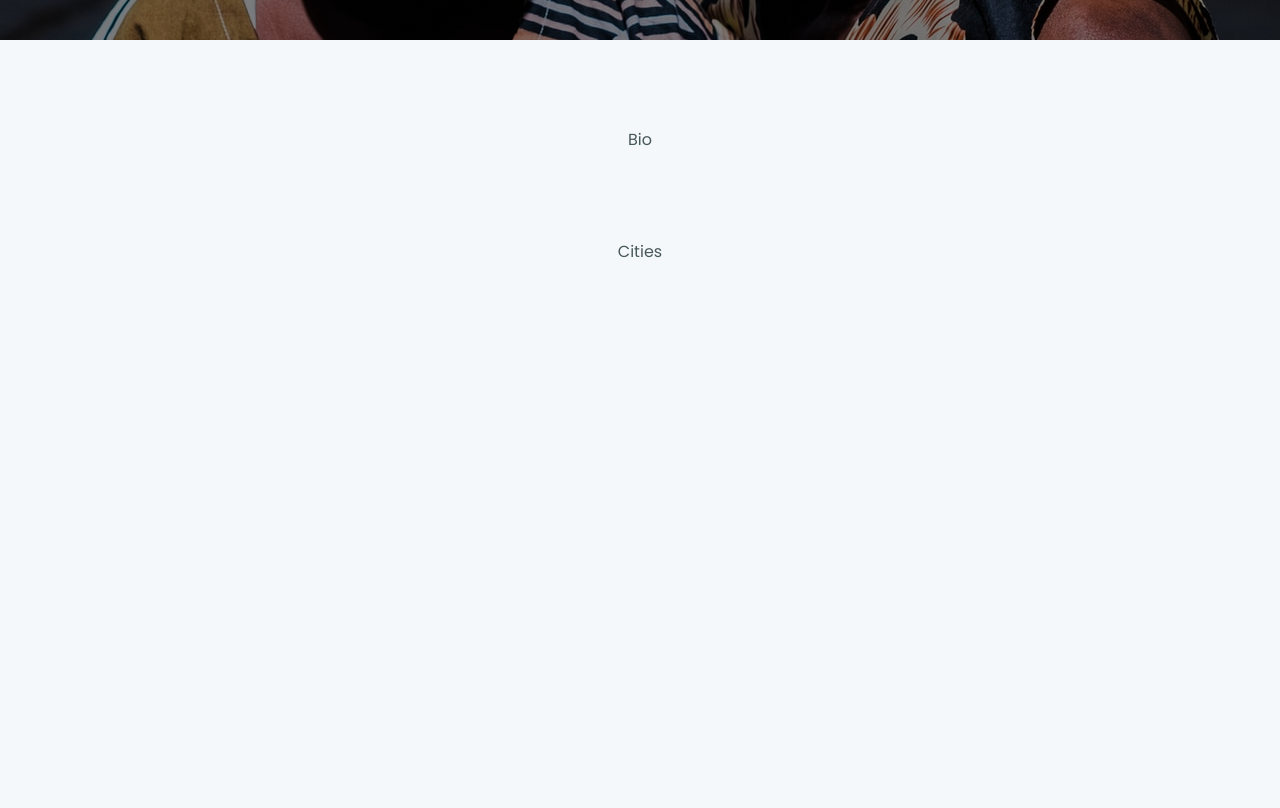
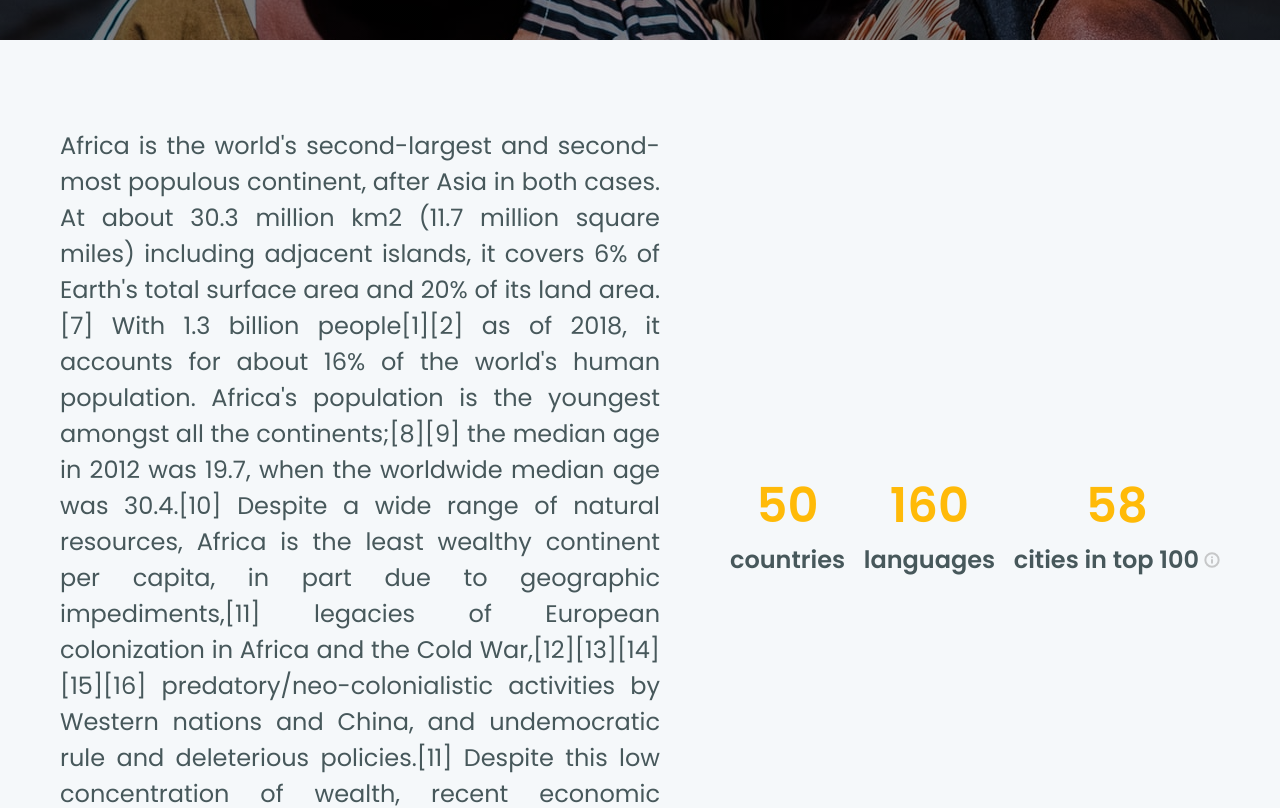
Before and after one commit to miguelriosoliveira/ignite-reactjs-desafio-06-interface-com-chakra-ui, a Next.js app: page /africa in a window 1280 px wide. Shown: the part 560-1368 px from the top of the page. Before the commit the page ends 824 px from the top, so only its background shows below. Built offline with nearby package versions, Linux system fonts and the light colour scheme; data requests are answered from the project's data file.

Commit message:
feature: Bio section

```diff
--- a/src/components/Continent/Bio.tsx
+++ /dev/null
@@ -1,17 +0,0 @@
-import { Box } from '@chakra-ui/react';
-
-interface BioProps {
-	description: string;
-	numberOfCountries: number;
-	numberOfLanguages: number;
-	numberOfCitiesInTop100: number;
-}
-
-export function Bio({
-	description,
-	numberOfCountries,
-	numberOfLanguages,
-	numberOfCitiesInTop100,
-}: BioProps) {
-	return <Box>Bio</Box>;
-}
--- /dev/null
+++ b/src/components/Continent/Bio/InfoNumber.tsx
@@ -0,0 +1,24 @@
+import { Box, Heading, Icon, Text } from '@chakra-ui/react';
+import { FiInfo } from 'react-icons/fi';
+
+interface InfoNumberProps {
+	number: number;
+	text: string;
+	info?: string;
+}
+
+export function InfoNumber({ number, text, info }: InfoNumberProps) {
+	return (
+		<Box textAlign="center">
+			<Heading color="highlight" fontWeight="semibold" fontSize="5xl" lineHeight="72px">
+				{number}
+			</Heading>
+			<Text fontWeight="semibold" fontSize="2xl">
+				{text}
+				{info && (
+					<Icon as={FiInfo} w="4" h="4" color="dark.info" opacity={0.5} strokeWidth="3" ml="5px" />
+				)}
+			</Text>
+		</Box>
+	);
+}
--- /dev/null
+++ b/src/components/Continent/Bio/index.tsx
@@ -0,0 +1,35 @@
+import { Flex, Text } from '@chakra-ui/react';
+
+import { InfoNumber } from './InfoNumber';
+
+interface BioProps {
+	description: string;
+	numberOfCountries: number;
+	numberOfLanguages: number;
+	numberOfCitiesInTop100: number;
+}
+
+export function Bio({
+	description,
+	numberOfCountries,
+	numberOfLanguages,
+	numberOfCitiesInTop100,
+}: BioProps) {
+	return (
+		<Flex w="100%" maxW="1160px" justify="space-between">
+			<Text maxW="600px" lineHeight="9" fontSize="24px" textAlign="justify">
+				{description}
+			</Text>
+
+			<Flex w={['343px', '490px']} align="center" justify="space-between">
+				<InfoNumber number={numberOfCountries} text="countries" />
+				<InfoNumber number={numberOfLanguages} text="languages" />
+				<InfoNumber
+					number={numberOfCitiesInTop100}
+					text="cities in top 100"
+					info="The top 100 most visited cities in the world"
+				/>
+			</Flex>
+		</Flex>
+	);
+}
```
Also changed, not shown: .eslintrc.json.
